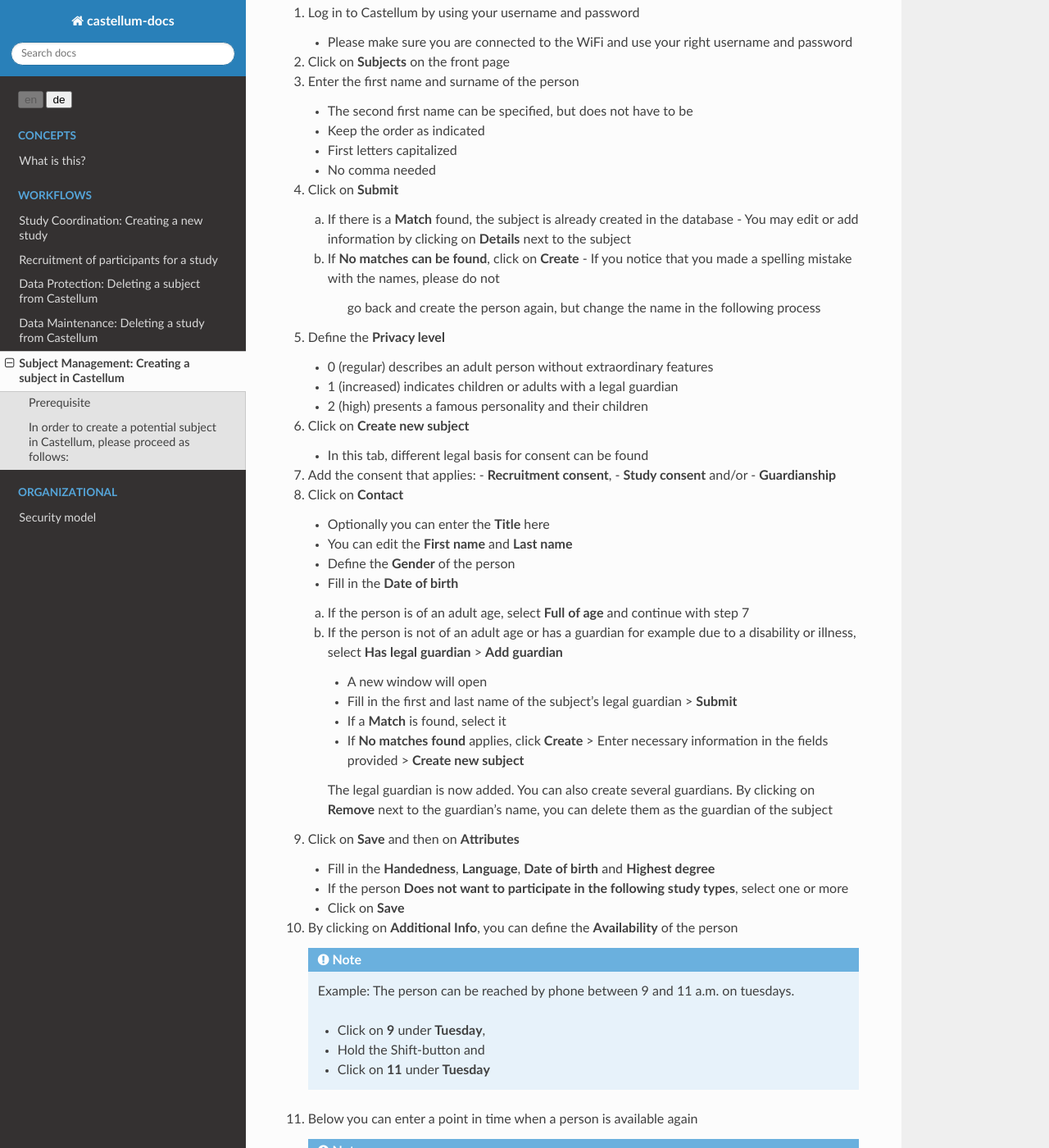
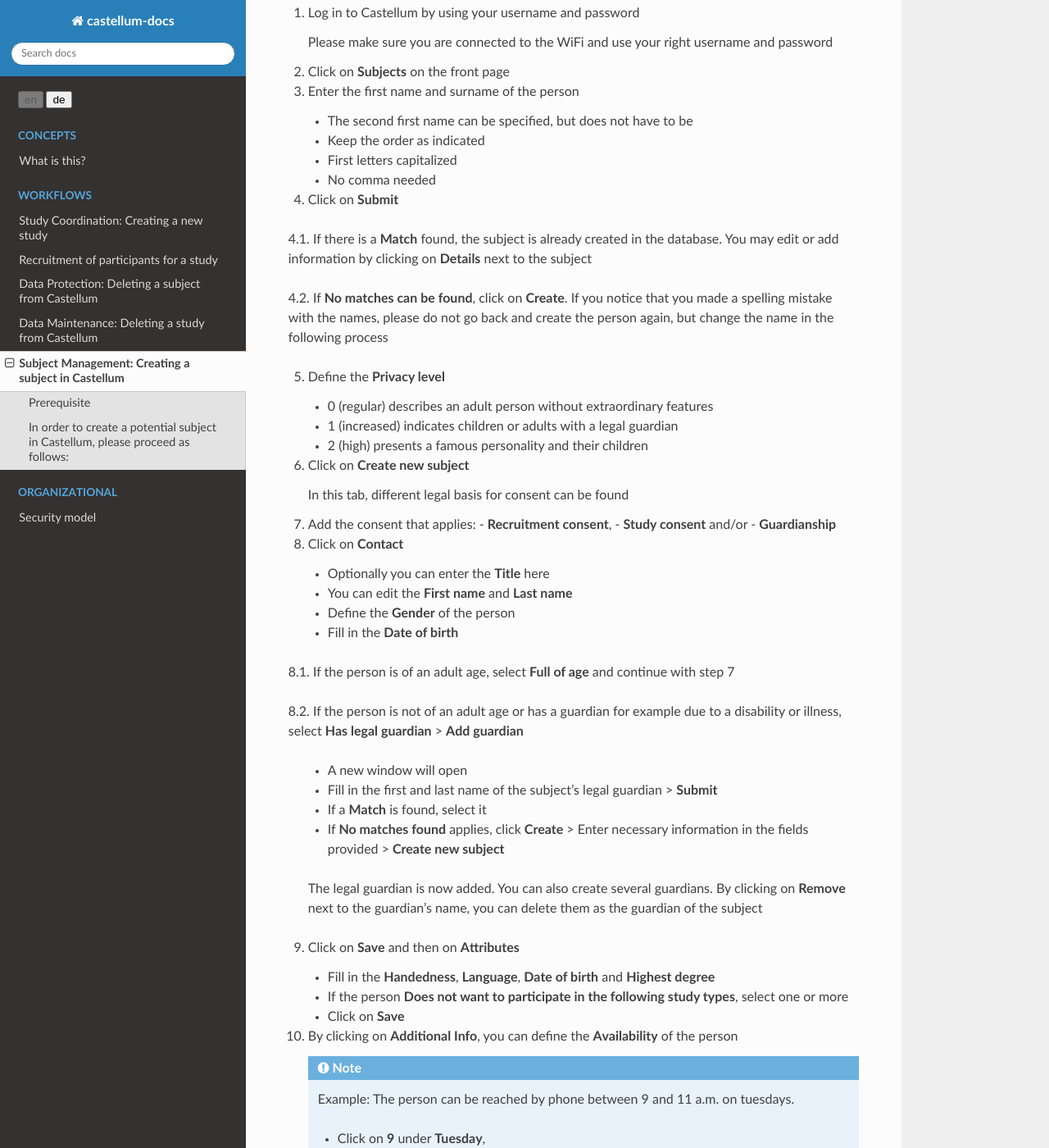
Before and after one commit to DouglasNeuroInformatics/castellum, a Sphinx documentation site: the page built from source/workflows/subject-management.rst, in a window 1280 px wide and 1400 px high, scrolled down 817 px. Shown: the whole window at 82% size. Built offline with Sphinx 7.4.7 and the Read the Docs theme 2.0.0, drawn with Linux system fonts in a browser that asks for light colours.

Commit message:
Update subject-management.rst

```diff
--- a/source/workflows/subject-management.rst
+++ b/source/workflows/subject-management.rst
@@ -31,8 +31,8 @@ In order to create a potential subject in Castellum, please proceed as follows:
 
 1.  Log in to Castellum by using your username and password
 
-    - Please make sure you are connected to the WiFi and use your right username
-      and password
+    Please make sure you are connected to the WiFi and use your right username
+    and password
 
 2.  Click on **Subjects** on the front page
 
@@ -45,13 +45,9 @@ In order to create a potential subject in Castellum, please proceed as follows:
 
 4.  Click on **Submit**
 
-    a) If there is a **Match** found, the subject is already created in the database
-       - You may edit or add information by clicking on **Details** next to the subject
+4.1. If there is a **Match** found, the subject is already created in the database. You may edit or add information by clicking on **Details** next to the subject
 
-    b) If **No matches can be found**, click on **Create**
-       - If you notice that you made a spelling mistake with the names, please do not
-         go back and create the person again, but change the name in the following
-         process
+4.2. If **No matches can be found**, click on **Create**. If you notice that you made a spelling mistake with the names, please do not go back and create the person again, but change the name in the following process
 
 5.  Define the **Privacy level**
 
@@ -61,7 +57,7 @@ In order to create a potential subject in Castellum, please proceed as follows:
 
 6.  Click on **Create new subject**
 
-    - In this tab, different legal basis for consent can be found
+    In this tab, different legal basis for consent can be found
 
 7.  Add the consent that applies:
     - **Recruitment consent**,
@@ -75,11 +71,9 @@ In order to create a potential subject in Castellum, please proceed as follows:
     - Define the **Gender** of the person
     - Fill in the **Date of birth**
 
-    a) If the person is of an adult age, select **Full of age** and continue with
-       step 7
+8.1. If the person is of an adult age, select **Full of age** and continue with step 7
 
-    b) If the person is not of an adult age or has a guardian for example due to
-       a disability or illness, select **Has legal guardian** > **Add guardian**
+8.2. If the person is not of an adult age or has a guardian for example due to a disability or illness, select **Has legal guardian** > **Add guardian**
 
        - A new window will open
        - Fill in the first and last name of the subject's legal guardian > **Submit**
@@ -119,8 +113,8 @@ In order to create a potential subject in Castellum, please proceed as follows:
 12.  You may also want to select whether the subject is **Hard of hearing**,
      **Difficult to understand** or uses **Abusive language**
 
-     - It is also possible to **Add a note** on your own
-       Please be aware that the use of note fields should be very sparing
+     It is also possible to **Add a note** on your own
+     Please be aware that the use of note fields should be very sparing
 
 13. Define from which **Data source** the data comes from and click on **Save**
 
```
